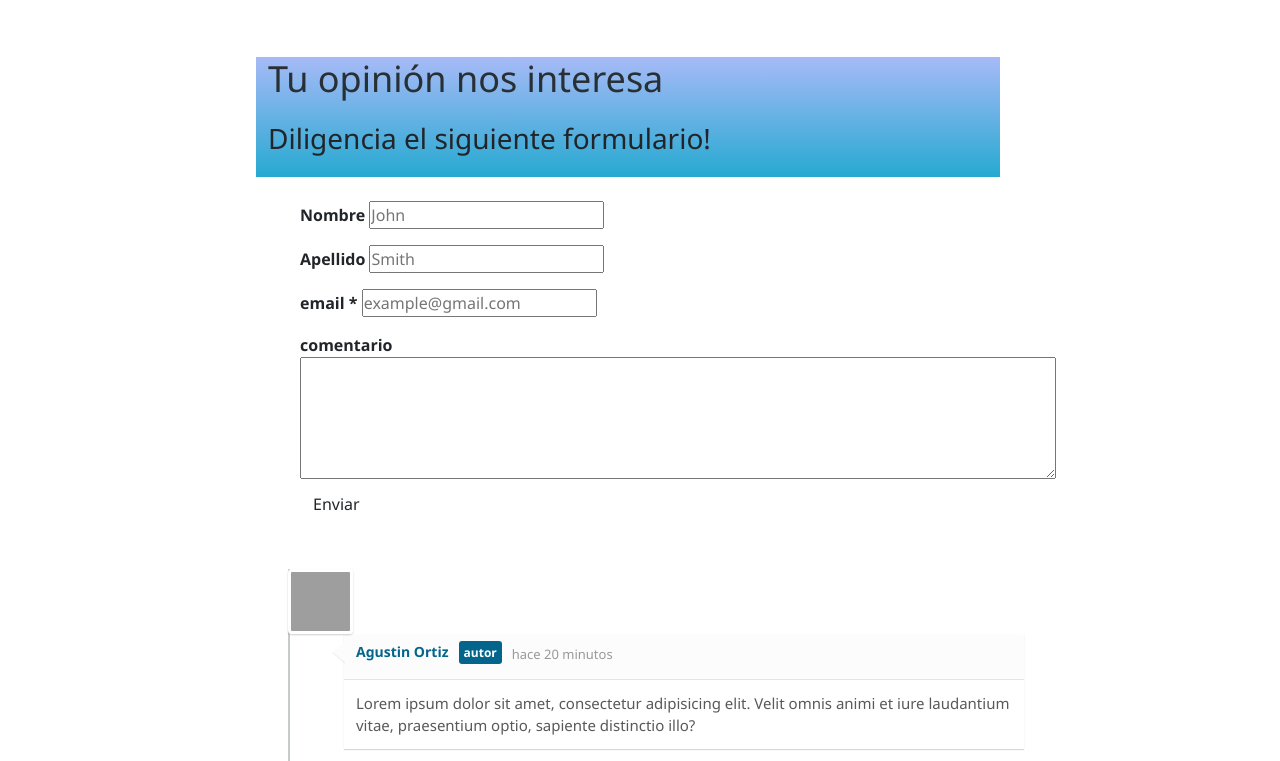
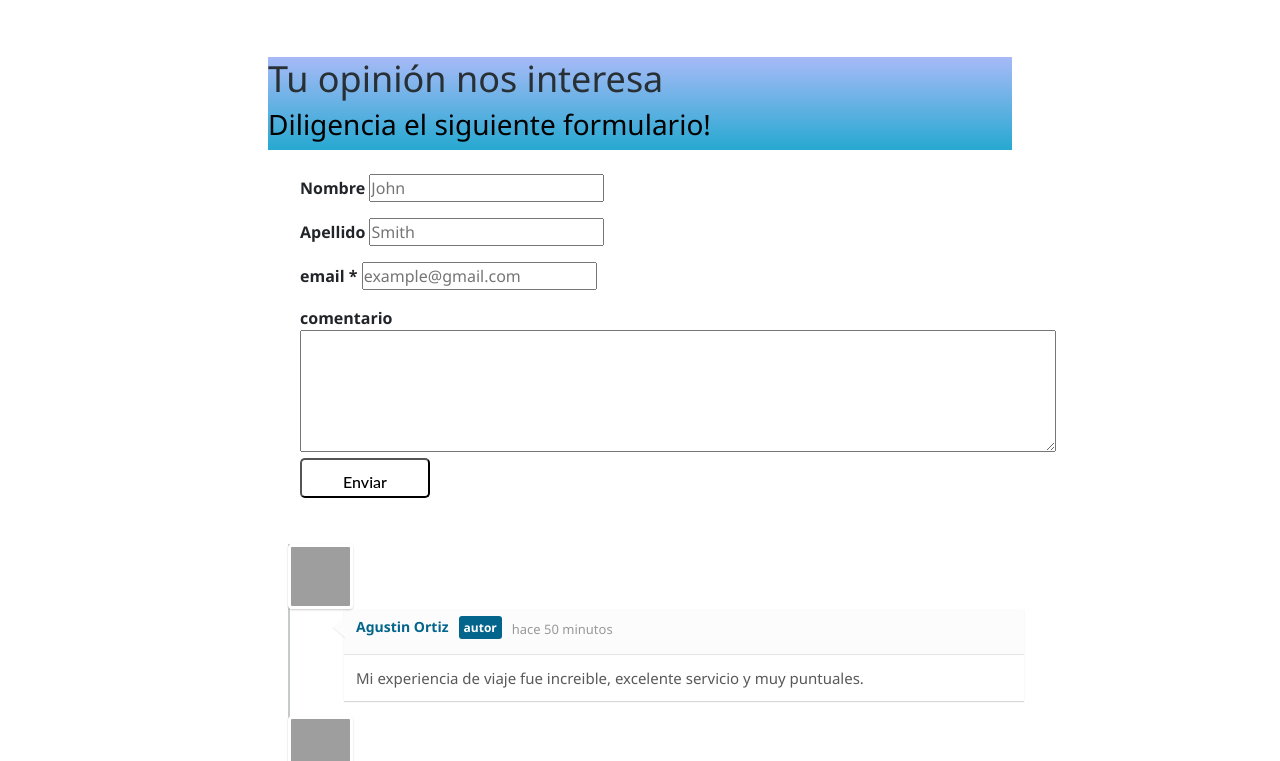
Before and after one commit to nicolasgm0810/Sprint2-grupo8, a plain HTML site: page GestionDe Vuelos/comments.html in a window 1280 px wide. Shown: the part 179-940 px from the top of the page. Drawn offline with nearby package versions, Linux system fonts and the light colour scheme; grey boxes are pictures that could not be loaded; some icons are missing.

Commit message:
Cambios de mi parte (comments)

```diff
--- a/GestionDe Vuelos/comments.html
+++ b/GestionDe Vuelos/comments.html
@@ -57,7 +57,7 @@
 
   <div class="comments-container">
     <div class="container">
-        <div class="row header">
+        <div class="formh1-comments">
           <h1>Tu opinión nos interesa &nbsp;</h1>
           <h3>Diligencia el siguiente formulario!</h3>
         </div>
@@ -89,7 +89,7 @@
               </li>
 
               <li>
-                <input class="btn btn-submit" type="submit" value="Enviar" />
+                <input class="custom-btn" type="submit" value="Enviar" />
               </li>
 
             </ul>
@@ -106,12 +106,12 @@
                 <div class="comment-box">
                     <div class="comment-head">
                         <h6 class="comment-name by-author">Agustin Ortiz</h6>
-                        <span>hace 20 minutos</span>
+                        <span>hace 50 minutos</span>
                         <i class="fa fa-reply"></i>
                         <i class="fa fa-heart"></i>
                     </div>
                     <div class="comment-content">
-                        Lorem ipsum dolor sit amet, consectetur adipisicing elit. Velit omnis animi et iure laudantium vitae, praesentium optio, sapiente distinctio illo?
+                        Mi experiencia de viaje fue increible, excelente servicio y muy puntuales.
                     </div>
                 </div>
             </div>
@@ -123,12 +123,12 @@
                     <div class="comment-box">
                         <div class="comment-head">
                             <h6 class="comment-name by-author">Lorena Castro</h6>
-                            <span>hace 10 minutos</span>
+                            <span>hace 1 día</span>
                             <i class="fa fa-reply"></i>
                             <i class="fa fa-heart"></i>
                         </div>
                         <div class="comment-content">
-                            Lorem ipsum dolor sit amet, consectetur adipisicing elit. Velit omnis animi et iure laudantium vitae, praesentium optio, sapiente distinctio illo?
+                            Excelente viaje, todo muy organizado y puntual. Recomendado al máximo.
                         </div>
                     </div>
                 </li>
--- a/GestionDe Vuelos/css/styles.css
+++ b/GestionDe Vuelos/css/styles.css
@@ -484,5 +484,29 @@ body {
  border-radius: 3px;
 }
 
-
+.custom-btn {
+  width: 130px;
+  height: 40px;
+  color: rgb(0, 0, 0);
+  border-radius: 5px;
+  background-color: #03658c;
+  background: #03658c;
+  padding: 10px 25px;
+  font-family: 'Lato', sans-serif;
+  font-weight: 500;
+  background: transparent;
+  cursor: pointer;
+  transition: all 0.3s ease;
+  position: relative;
+  outline: none;
+}
+.formh1-comments{
+  background: linear-gradient(#a7baf7, #26a9d1);
+  color: #000;
+  width: 100%;
+  align-content: center;
+}
+.comments-container{
+  align-content: left;
+}
 /* termina comentarios*/
```
